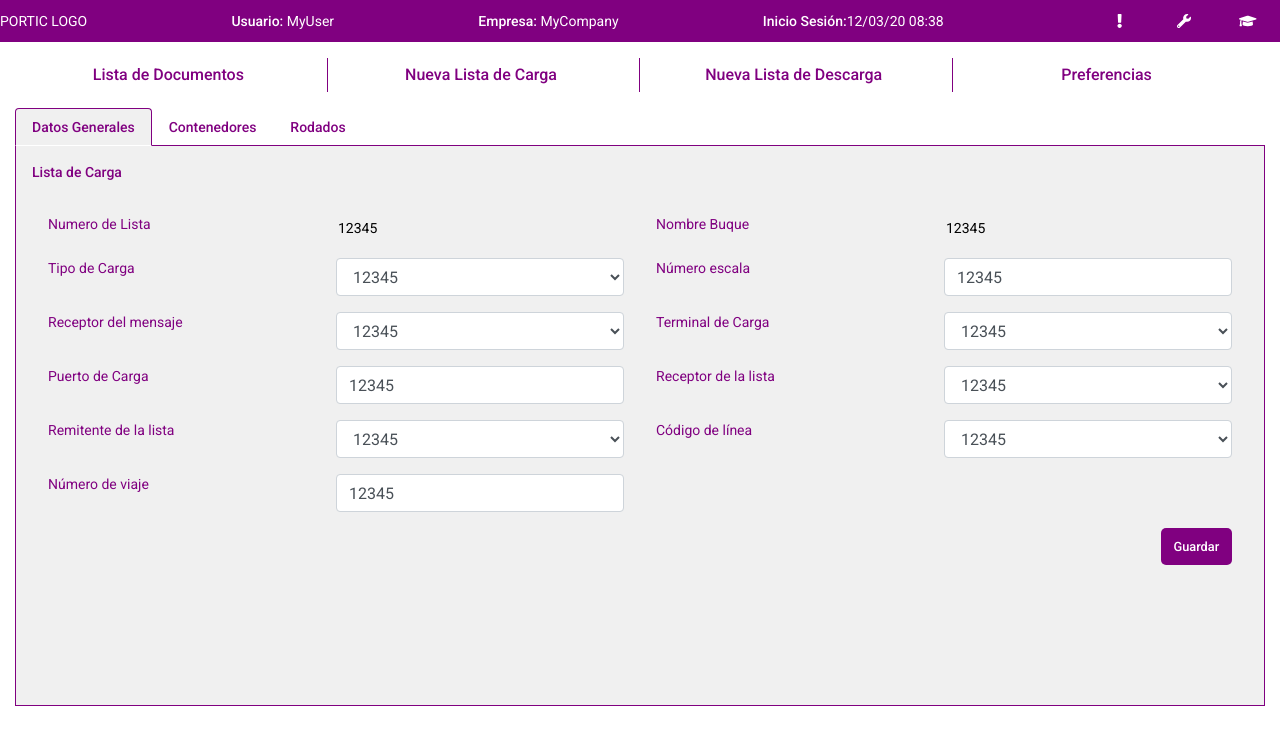
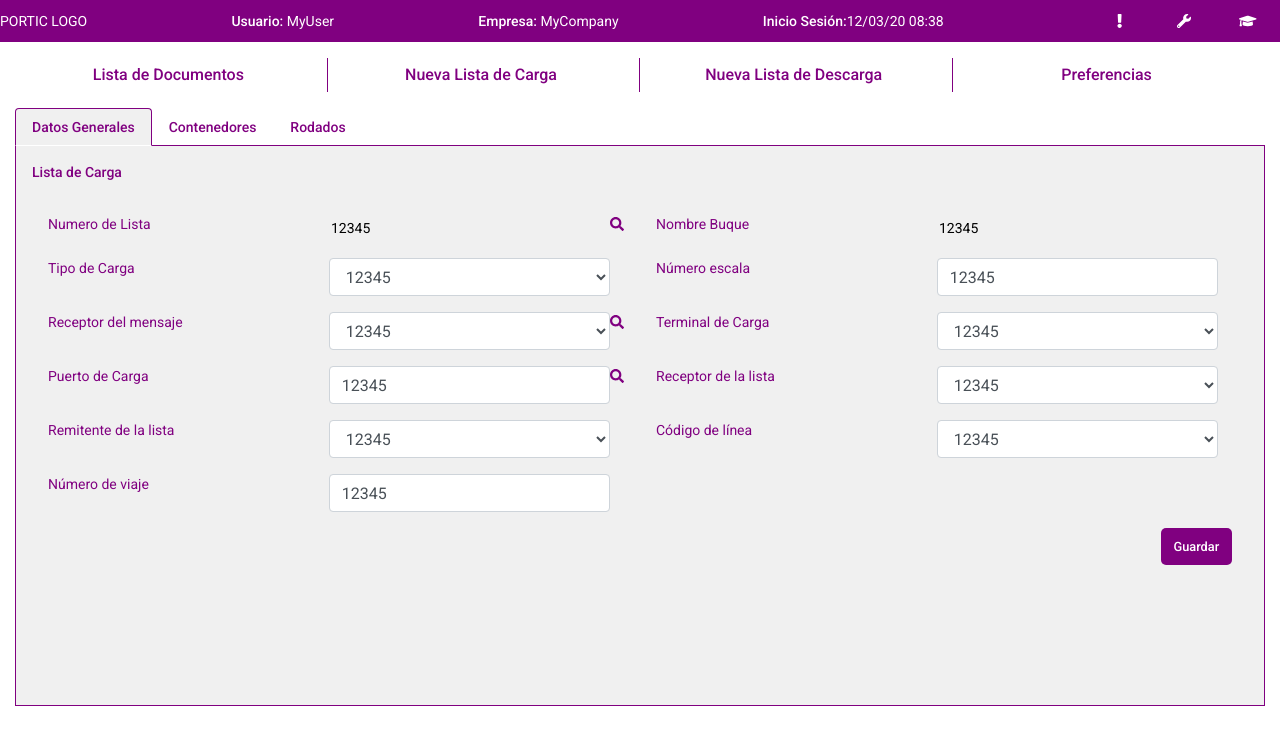
Before and after one commit to storrellas/logistics, an Angular app: page /carga in a window 1280 px wide. Shown: the top 744 px of the page. Built offline with nearby package versions, Linux system fonts and the light colour scheme.

Commit message:
ENH: Adding loupe

```diff
--- a/src/app/carga/carga.component.html
+++ b/src/app/carga/carga.component.html
@@ -11,7 +11,8 @@
                         <div class="mt-3">
                             <input-readonly [id]="'id_list'"
                                             [name]="'Numero de Lista'"
-                                            [value]="'12345'">
+                                            [value]="'12345'"
+                                            [search]="true">
                             </input-readonly>
                         </div>
                         <div class="mt-3">
@@ -23,13 +24,15 @@
                         <div class="mt-3">
                             <input-select [id]="'receiver'"
                                             [name]="'Receptor del mensaje'"
-                                            [option_list]="['12345', '34667']">
+                                            [option_list]="['12345', '34667']"
+                                            [search]="true">
                             </input-select>
                         </div>
                         <div class="mt-3">
                             <input-text [id]="'port'"
                                         [name]="'Puerto de Carga'"
-                                        [value]="'12345'">
+                                        [value]="'12345'"
+                                        [search]="true">
                             </input-text>
                         </div>
                         <div class="mt-3">
--- a/src/app/carga/carga.component.ts
+++ b/src/app/carga/carga.component.ts
@@ -1,4 +1,5 @@
 import { Component, OnInit } from '@angular/core';
+
 
 @Component({
   selector: 'app-carga',
--- a/src/app/carga/input-readonly/input-readonly.component.html
+++ b/src/app/carga/input-readonly/input-readonly.component.html
@@ -1,4 +1,5 @@
 <div class="d-flex w-100 content">
     <label for="{{id}}" class="w-50">{{name}}</label>
     <input type="text" readonly class="w-50" id="{{id}}" value="{{value}}">
+    <fa-icon [style.visibility]="isSearch ? 'visible' : 'hidden'" [icon]="faSearch"></fa-icon>
 </div>
--- a/src/app/carga/input-readonly/input-readonly.component.ts
+++ b/src/app/carga/input-readonly/input-readonly.component.ts
@@ -1,4 +1,5 @@
 import { Component, OnInit, Input } from '@angular/core';
+import { faSearch } from '@fortawesome/free-solid-svg-icons';
 
 @Component({
   selector: 'input-readonly',
@@ -10,7 +11,13 @@ export class InputReadonlyComponent implements OnInit {
   @Input() id: string ="Undefined"
   @Input() name: string ="Undefined"
   @Input() value: string ="Undefined"
+  isSearch: boolean = false;
+  @Input()
+  set search(value: string) {
+    this.isSearch = value != 'false';
+  }
 
+  faSearch = faSearch;
 
   constructor() { }
 
--- a/src/app/carga/input-select/input-select.component.html
+++ b/src/app/carga/input-select/input-select.component.html
@@ -3,4 +3,5 @@
     <select id="{{id}}" class="form-control w-50">
         <option *ngFor="let option of option_list">{{option}}</option>
     </select>
+    <fa-icon [style.visibility]="isSearch ? 'visible' : 'hidden'" [icon]="faSearch"></fa-icon>
 </div>
--- a/src/app/carga/input-select/input-select.component.ts
+++ b/src/app/carga/input-select/input-select.component.ts
@@ -1,4 +1,6 @@
 import { Component, OnInit, Input } from '@angular/core';
+import { faSearch } from '@fortawesome/free-solid-svg-icons';
+
 
 @Component({
   selector: 'input-select',
@@ -10,6 +12,13 @@ export class InputSelectComponent implements OnInit {
   @Input() id: string = "Undefined";
   @Input() name: string = "Undefined";
   @Input() option_list: string[] = ['Undefined'];
+  isSearch: boolean = false;
+  @Input()
+  set search(value: string) {
+    this.isSearch = value != 'false';
+  }
+
+  faSearch = faSearch;
 
   constructor() { }
 
--- a/src/app/carga/input-text/input-text.component.html
+++ b/src/app/carga/input-text/input-text.component.html
@@ -1,4 +1,5 @@
 <div class="d-flex w-100 content">
     <label for="{{id}}" class="w-50">{{name}}</label>
     <input type="text" class="form-control w-50" id="{{id}}" value="{{value}}">
+    <fa-icon [style.visibility]="isSearch ? 'visible' : 'hidden'" [icon]="faSearch"></fa-icon>
 </div>
--- a/src/app/carga/input-text/input-text.component.ts
+++ b/src/app/carga/input-text/input-text.component.ts
@@ -1,4 +1,5 @@
 import { Component, OnInit, Input } from '@angular/core';
+import { faSearch } from '@fortawesome/free-solid-svg-icons';
 
 @Component({
   selector: 'input-text',
@@ -10,6 +11,12 @@ export class InputTextComponent implements OnInit {
   @Input() id: string ="Undefined"
   @Input() name: string="Undefined"
   @Input() value: string="Undefined"
+  isSearch: boolean = false;
+  @Input()
+  set search(value: string) {
+    this.isSearch = value != 'false';
+  }
+  faSearch = faSearch;
 
   constructor() { }
 
```
Also changed, not shown: src/app/carga/carga.module.ts (+7 -3 lines).
